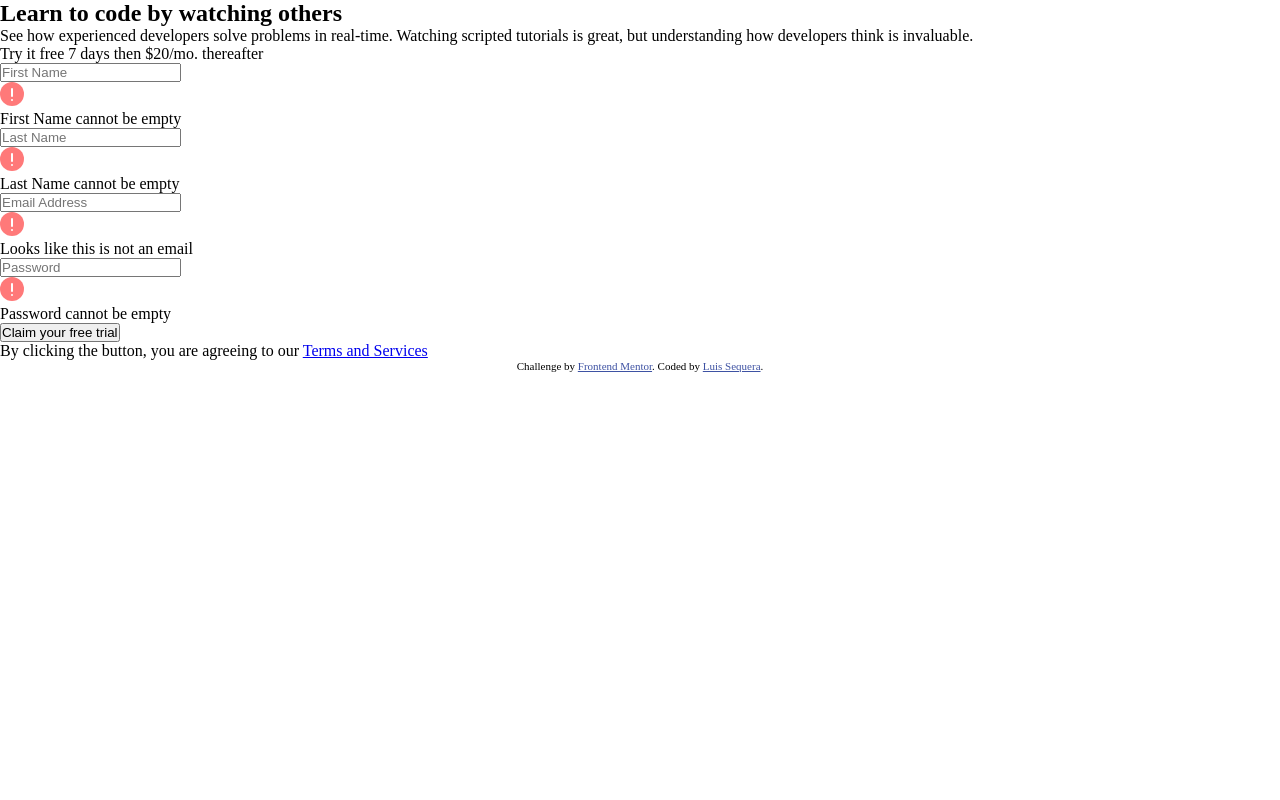
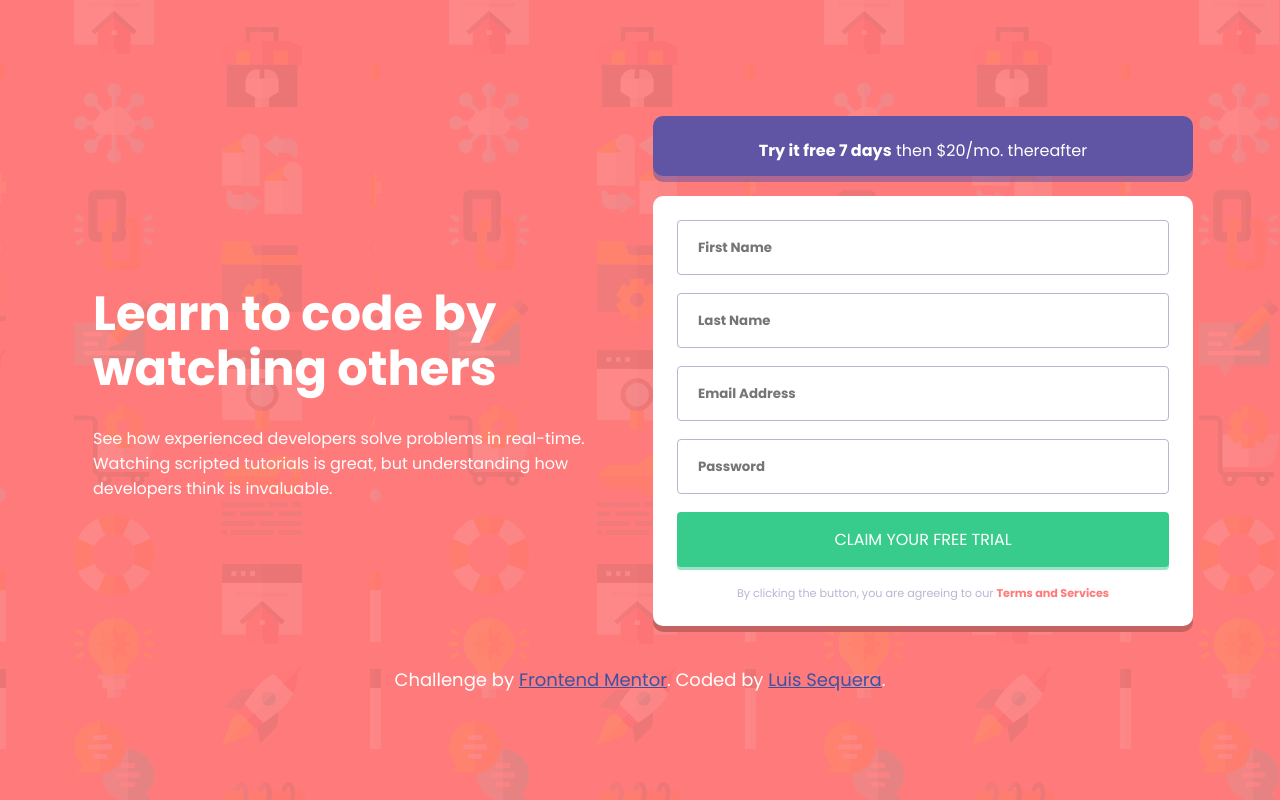
Before and after one commit to luchosdev/validate-forms-html-css-js, a plain HTML site: page index.html in a window 1280 px wide. Drawn offline with Linux system fonts and the light colour scheme.

Commit message:
styles and create main code

```diff
--- a/css/styles.css
+++ b/css/styles.css
@@ -1,22 +1,171 @@
+@import url('https://fonts.googleapis.com/css2?family=Poppins:wght@400;500;600;700&display=swap');
+
 *{
     margin: 0;
     padding: 0;
+    box-sizing: border-box;
+}
+
+:root {
+    /* Primary */
+    --Red: hsl(0, 100%, 74%);
+    --Red-Shadow: rgb(197, 98, 98);
+    --Green: hsl(154, 59%, 51%);
+    --Green-Shadow: hsl(154, 59%, 51%, 0.5);
+
+    /* Secondary */
+    --Blue: hsl(248, 32%, 49%);
+    --Blue-Shadow: hsla(248, 32%, 49%, 0.50);
+
+    /* Neutral */
+    --Dark_Blue: hsl(249, 10%, 26%);
+    --Grayish_Blue: hsl(246, 25%, 77%);
+    --white: #ffffff
 }
 
 body {
-    font-size: 16px;
-    font-family: ;
+    font-family: 'Poppins', sans-serif;
+    background-color: var(--Red);
+    background-image: url(../images/bg-intro-mobile.png);
+    color: var(--white);
 }
 
+.main-container {
+    width: 330px;
+    margin: 96px auto 40px;
+}
 
+h1 {
+    width: 235px;
+    font-size: 1.7em;
+    line-height: 38px;
+    margin: -10px auto 16px;
+}
 
+.description {
+    text-align: center;
+    margin: 0 10px 68px;
+}
 
+.offer {
+    background-color: var(--Blue);
+    padding: 22px 75px;
+    width: 330px;
+    height: 90px;
+    border-radius: 10px;
+    text-align: center;
+    font-weight: 400;
+    margin: 20px auto;
+    box-shadow: 0 6px 0 var(--Blue-Shadow);
+}
 
+.offer span {
+    font-weight: 700;
+}
 
+.form-container {
+    background-color: var(--white);
+    border-radius: 10px;
+    padding: 24px;
+    box-shadow: 0 6px 0 var(--Red-Shadow);
+}
+
+input {
+    width: 100%;
+    height: 55px;
+    margin-bottom: 18px;
+    border-radius: 4px;
+    border: 1px solid var(--Grayish_Blue);
+    padding-left: 20px;
+    outline: none;
+    font-weight: 700;
+    font-family: 'Poppins', sans-serif;
+}
+
+input[type="submit"] {
+    background-color: var(--Green);
+    color: var(--white);
+    text-transform: uppercase;
+    font-size: 1em;
+    font-weight: 400;
+    padding-left: 0;
+    border: none;
+    box-shadow: 0 3px 0 var(--Green-Shadow);
+}
+
+input[type="submit"]:hover {
+    cursor: pointer;
+}
+
+.error-container {
+    position: relative;
+}
+
+.icon-error {
+    position: absolute;
+    right: 15px;
+    top: -45px;
+}
+
+.error {
+    color: var(--Red);
+    font-size: italic;
+    text-align: right;
+    font-size: 12px;
+    margin: -12px 0 18px;
+}
+
+.terms {
+    color: var(--Grayish_Blue);
+    font-size: 0.7em;
+    margin: 0 14px;
+    text-align: center;
+}
+
+.terms a {
+    color: var(--Red);
+    text-decoration: none;
+    font-weight: 700;
+}
 
 /*--------------footer-------------*/
 .attribution {
-    font-size: 11px; text-align: center; }
+    font-size: 18px; text-align: center; }
 
 .attribution a {
     color: hsl(228, 45%, 44%); }
+
+
+/* -------------------Desktop--------------------- */
+@media (min-width: 1120px) {
+    .main-container {
+        display: flex;
+        width: 1114px;
+    }
+
+    h1 {
+        width: 414px;
+        font-size: 3em;
+        line-height: 55px;
+        margin-bottom: 30px;
+        margin-left: 10px;
+    }
+
+    .description {
+        text-align: left;
+    }
+
+    section:nth-child(1) {
+        padding-top: 200px;
+        width: 570px;
+    }
+
+    section:nth-child(2) {
+        width: 540px;
+    }
+
+    .offer {
+        width: 100%;
+        height: 60px;
+    }
+}
--- a/index.html
+++ b/index.html
@@ -31,29 +31,29 @@
 
           <input id="firstNameInput" type="text" placeholder="First Name">
           <div id="firstNameError" class="error-container">
-            <img class="icon-error" src="./images/icon-error.svg" alt="">
-            <p>First Name cannot be empty</p>
+            <!-- <img class="icon-error" src="./images/icon-error.svg" alt="">
+            <p class="error">First Name cannot be empty</p> -->
           </div>
 
           <input id="lastNameInput" type="text" placeholder="Last Name">
           <div id="lastNameError" class="error-container">
-            <img class="icon-error" src="./images/icon-error.svg" alt="">
-            <p>Last Name cannot be empty</p>
+            <!-- <img class="icon-error" src="./images/icon-error.svg" alt="">
+            <p class="error">Last Name cannot be empty</p> -->
           </div>
 
           <input id="emailInput" type="email" placeholder="Email Address">
           <div id="emailError" class="error-container">
-            <img class="icon-error" src="./images/icon-error.svg" alt="">
-            <p>Looks like this is not an email</p>
+            <!-- <img class="icon-error" src="./images/icon-error.svg" alt="">
+            <p class="error">Looks like this is not an email</p> -->
           </div>
 
           <input id="passInput" type="password" placeholder="Password">
           <div id="passError" class="error-container">
-            <img class="icon-error" src="./images/icon-error.svg" alt="">
-            <p>Password cannot be empty</p>
+           <!--  <img class="icon-error" src="./images/icon-error.svg" alt="">
+            <p class="error">Password cannot be empty</p> -->
           </div>
 
-          <input type="submit" value="Claim your free trial">
+          <input id="button" type="submit" value="Claim your free trial">
         </form>
 
         <p class="terms">
@@ -62,9 +62,6 @@
 
       </div>
     </section>
-
-
-
   </div>
 
   <footer>
--- a/js/main.js
+++ b/js/main.js
@@ -0,0 +1,28 @@
+const firstName = document.querySelector('#firstNameInput');
+const lastName = document.querySelector('#lastNameInput');
+const emailAddress = document.querySelector('#emailInput');
+const password = document.querySelector('#passInput');
+
+const firstNameError = document.querySelector('#firstNameError');
+const lastNameError = document.querySelector('#lastNameError');
+const emailAddressError = document.querySelector('#emailError');
+const passwordError = document.querySelector('#passError');
+
+const button = document.querySelector('#button');
+
+button.addEventListener('click', (event)=>{
+    event.preventDefault();
+    validateEmpty(firstName.value, firstName);
+});
+
+function validateEmpty(valueInput, divInput){
+    if(valueInput.length == 0){
+        showError(divInput);
+    }else {
+        hideError();
+    }
+}
+
+function showError(divInput){
+    divInput.style.border = '1px solid red';
+}
```
